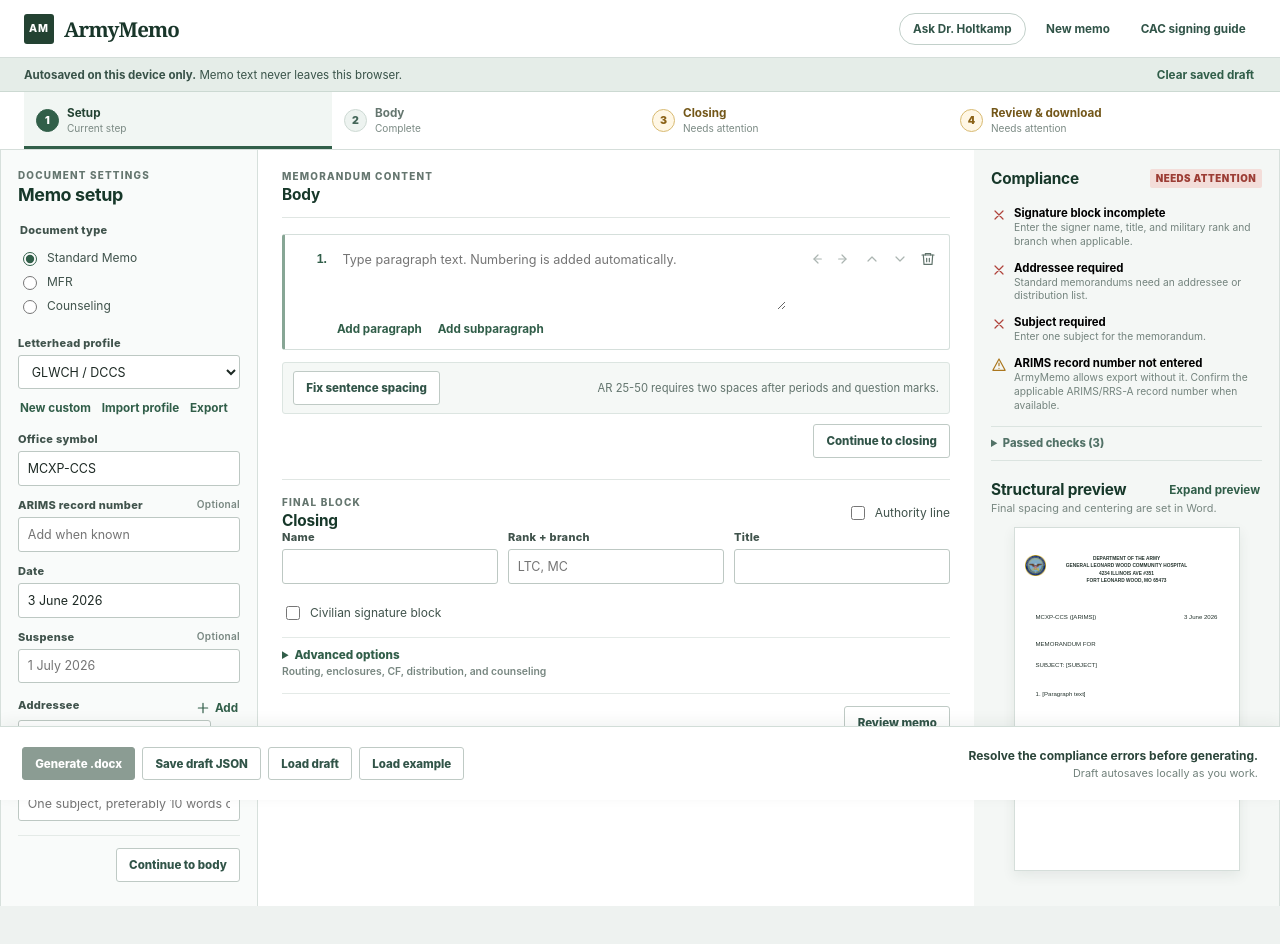
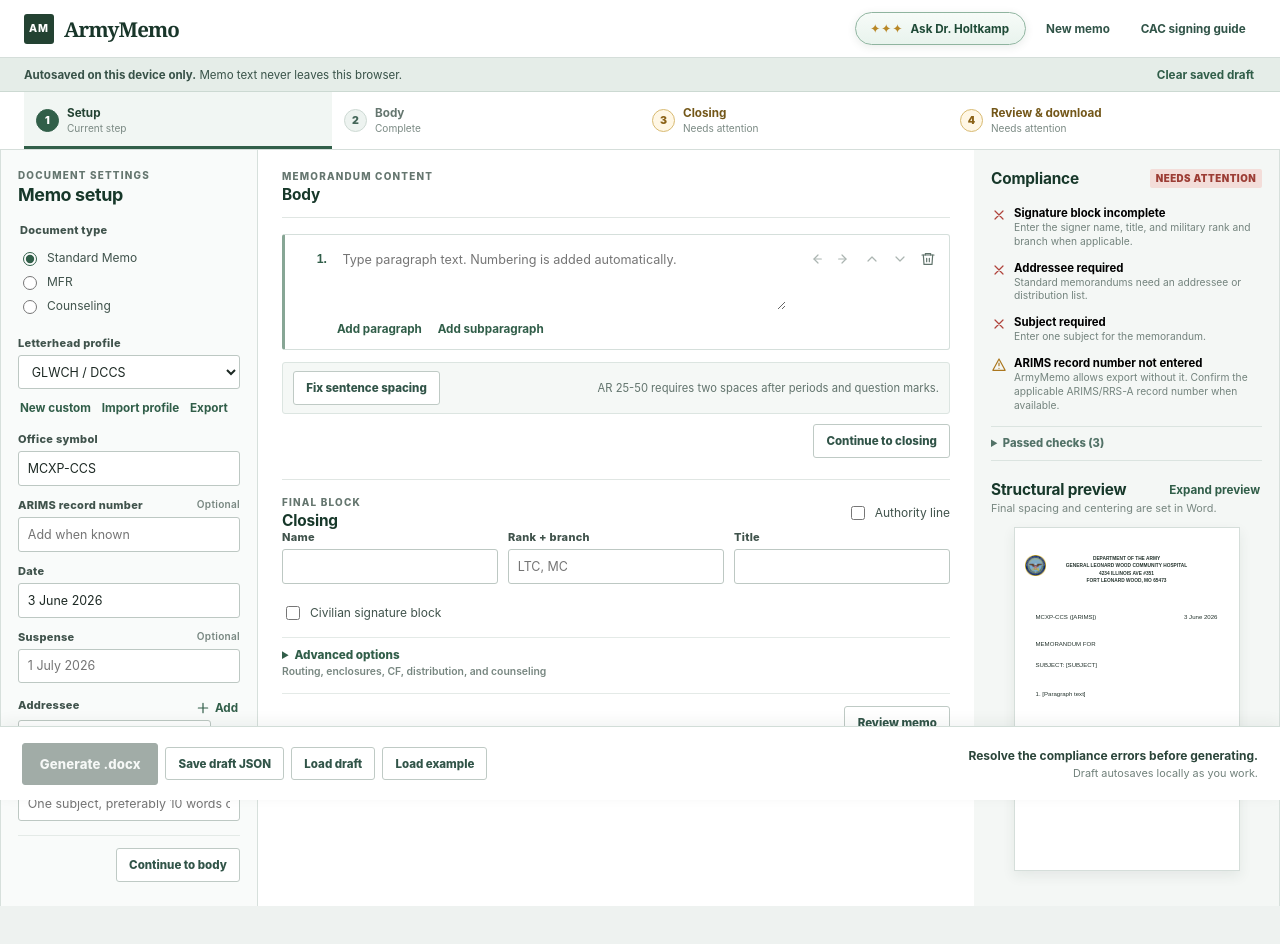
Before and after one commit to matthewdholtkamp/Memo, a React (Vite) app: page / in a window 1280 px wide. Shown: the top 944 px of the page. Built offline with nearby package versions, Linux system fonts and the light colour scheme.

Commit message:
Polish primary and AI actions

```diff
--- a/src/App.tsx
+++ b/src/App.tsx
@@ -467,12 +467,14 @@ export default function App() {
         </div>
         <nav aria-label="Utility actions">
           <button
+            aria-label="Ask Dr. Holtkamp memo assistant"
             aria-expanded={assistantOpen}
             className={`header-button ask-header-button ${assistantOpen ? "active" : ""}`}
             onClick={() => setAssistantOpen((open) => !open)}
             type="button"
           >
-            Ask Dr. Holtkamp
+            <span aria-hidden="true" className="ai-stars">✦✦✦</span>
+            <span>Ask Dr. Holtkamp</span>
           </button>
           <button className="header-button" onClick={resetDraft} type="button">
             New memo
@@ -708,7 +710,7 @@ export default function App() {
 
       <footer className="action-bar">
         <div className="button-row">
-          <button className="primary-button" disabled={!validation.canGenerate || isGenerating} onClick={handleGenerate} type="button">{isGenerating ? "Generating..." : "Generate .docx"}</button>
+          <button className="primary-button generate-button" disabled={!validation.canGenerate || isGenerating} onClick={handleGenerate} type="button">{isGenerating ? "Generating..." : "Generate .docx"}</button>
           <button className="secondary-button" onClick={() => downloadText(exportDraft(currentSpec, importedProfiles), "armymemo-draft.json")} type="button">Save draft JSON</button>
           <button className="secondary-button" onClick={() => draftInputRef.current?.click()} type="button">Load draft</button>
           <button className="secondary-button" onClick={() => { const example = createDefaultSpec(); example.arimsRecordNumber = "25-50a"; example.subject = "Clinic Workflow Update"; example.addressees = ["All Clinical Section Leaders"]; example.paragraphs = [{ text: "Purpose.  This memorandum establishes a simple clinic workflow update.", children: [] }, { text: "Section leaders will review the update with their teams.", children: [] }]; example.signature = { name: "Jordan A. Rivera", rankBranch: "LTC, MC", title: ["Deputy Commander for Clinical Services"], civilian: false }; loadSpec(example); }} type="button">Load example</button>
--- a/src/styles.css
+++ b/src/styles.css
@@ -158,16 +158,37 @@ h2 {
 }
 
 .ask-header-button {
-  border: 1px solid #c2d0ca;
+  background: linear-gradient(180deg, #f7fbf8 0%, #e8f3ed 100%);
+  border: 1px solid #8fb49f;
   border-radius: 999px;
-  padding-left: 0.82rem;
-  padding-right: 0.82rem;
+  box-shadow: 0 2px 8px rgb(35 66 50 / 10%);
+  color: #1f4a37;
+  gap: 7px;
+  padding-left: 0.9rem;
+  padding-right: 0.98rem;
+}
+
+.ask-header-button:hover {
+  background: linear-gradient(180deg, #fff 0%, #dfeee6 100%);
+  border-color: #5f9276;
+  text-decoration: none;
 }
 
 .ask-header-button.active {
-  background: #edf4f0;
-  border-color: #739482;
-  color: #17382a;
+  background: #244635;
+  border-color: #244635;
+  box-shadow: 0 3px 12px rgb(35 66 50 / 20%);
+  color: #fff;
+}
+
+.ai-stars {
+  color: #b88726;
+  font-size: 0.78rem;
+  letter-spacing: 0.06em;
+}
+
+.ask-header-button.active .ai-stars {
+  color: #f3cf72;
 }
 
 .stage-strip {
@@ -871,6 +892,29 @@ button.compliance-item:hover {
   background: #182f24;
 }
 
+.generate-button {
+  background: #173a2b;
+  border-color: #173a2b;
+  box-shadow: 0 7px 18px rgb(23 58 43 / 24%);
+  font-size: 0.82rem;
+  letter-spacing: 0.01em;
+  min-height: 42px;
+  padding: 0.72rem 1.05rem;
+}
+
+.generate-button:hover:not(:disabled) {
+  background: #0f2b1f;
+  box-shadow: 0 9px 22px rgb(23 58 43 / 30%);
+}
+
+.generate-button:disabled {
+  background: #7d8d86;
+  border-color: #7d8d86;
+  box-shadow: none;
+  color: #f3f6f4;
+  opacity: 0.72;
+}
+
 .secondary-button {
   background: #fff;
   border-color: #bfcac5;
@@ -961,6 +1005,52 @@ button.compliance-item:hover {
   display: flex;
   flex-wrap: wrap;
   gap: 8px;
+}
+
+.ask-quick-actions {
+  align-items: stretch;
+  display: grid;
+  grid-template-columns: repeat(3, minmax(0, 1fr));
+}
+
+.ask-shortcut-card {
+  background: #fff;
+  border: 1px solid #b9cfc4;
+  border-radius: 5px;
+  box-shadow: 0 3px 10px rgb(31 61 46 / 7%);
+  color: #264d3b;
+  min-height: 66px;
+  padding: 0.62rem 0.58rem;
+  text-align: left;
+}
+
+.ask-shortcut-card:hover {
+  background: #f1f8f4;
+  border-color: #6f9c82;
+  box-shadow: 0 5px 14px rgb(31 61 46 / 12%);
+}
+
+.ask-shortcut-card:focus-visible {
+  border-color: #326b4d;
+  box-shadow: 0 0 0 3px rgb(50 107 77 / 18%);
+  outline: none;
+}
+
+.ask-shortcut-card strong,
+.ask-shortcut-card span {
+  display: block;
+}
+
+.ask-shortcut-card strong {
+  font-size: 0.69rem;
+  line-height: 1.2;
+}
+
+.ask-shortcut-card span {
+  color: #6d7f77;
+  font-size: 0.61rem;
+  line-height: 1.25;
+  margin-top: 5px;
 }
 
 .ask-history {
@@ -1135,4 +1225,8 @@ button.compliance-item:hover {
     width: 100%;
     z-index: 30;
   }
+
+  .ask-quick-actions {
+    grid-template-columns: 1fr;
+  }
 }
--- a/src/ui/AskDrHoltkampPanel.tsx
+++ b/src/ui/AskDrHoltkampPanel.tsx
@@ -167,27 +167,33 @@ export function AskDrHoltkampPanel({
       </p>
       <div className="ask-quick-actions" aria-label="Assistant shortcuts">
         <button
-          className="text-button"
+          aria-label="Paste old memo"
+          className="ask-shortcut-card"
           onClick={() => seedPrompt("Convert this pasted text into an Army memorandum draft:\n\n")}
           type="button"
         >
-          Paste old memo
+          <strong>Paste old memo</strong>
+          <span>Convert existing text</span>
         </button>
         <button
-          className="text-button"
+          aria-label="Write a memo"
+          className="ask-shortcut-card"
           onClick={() => seedPrompt("Write a memorandum for this request:\n\n")}
           type="button"
         >
-          Write a memo
+          <strong>Write a memo</strong>
+          <span>Start from instructions</span>
         </button>
         <button
-          className="text-button"
+          aria-label="Improve current memo"
+          className="ask-shortcut-card"
           onClick={() =>
             seedPrompt("Improve the current memo for clarity and AR 25-50 structure. Keep facts unchanged.")
           }
           type="button"
         >
-          Improve current memo
+          <strong>Improve current memo</strong>
+          <span>Revise what is open</span>
         </button>
       </div>
       <div className="ask-history" aria-live="polite">
```
Also changed, not shown: 1 other file (tests, documents, lock files or other folders).
